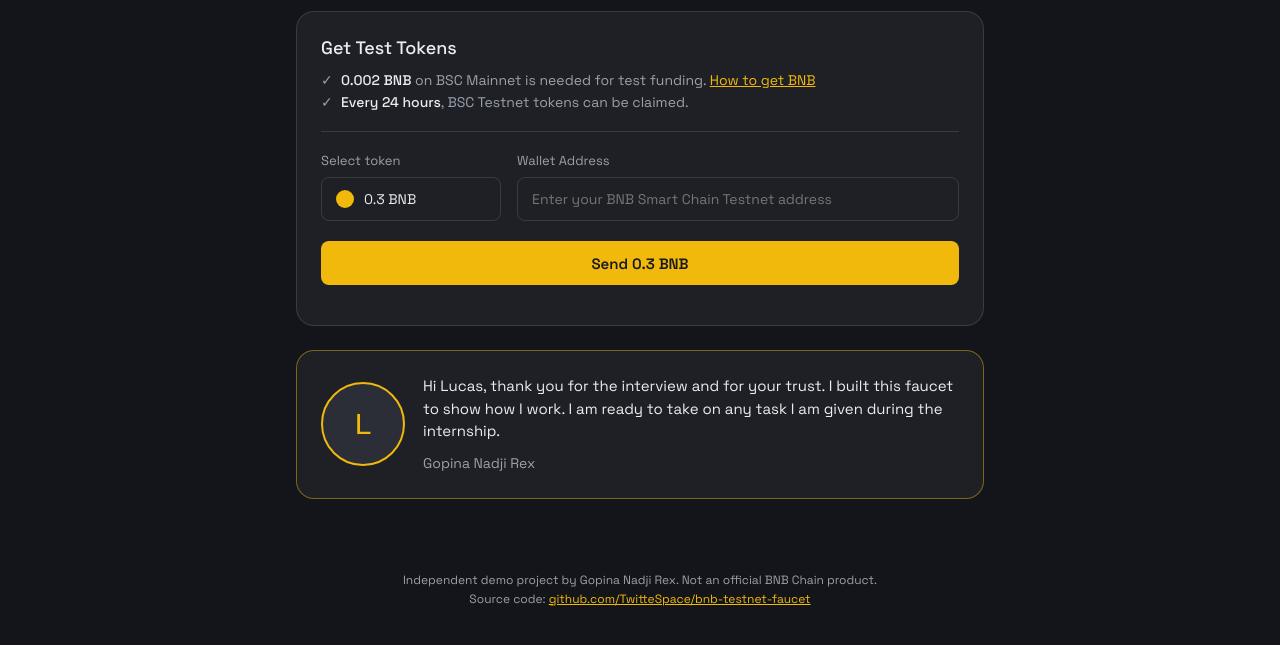
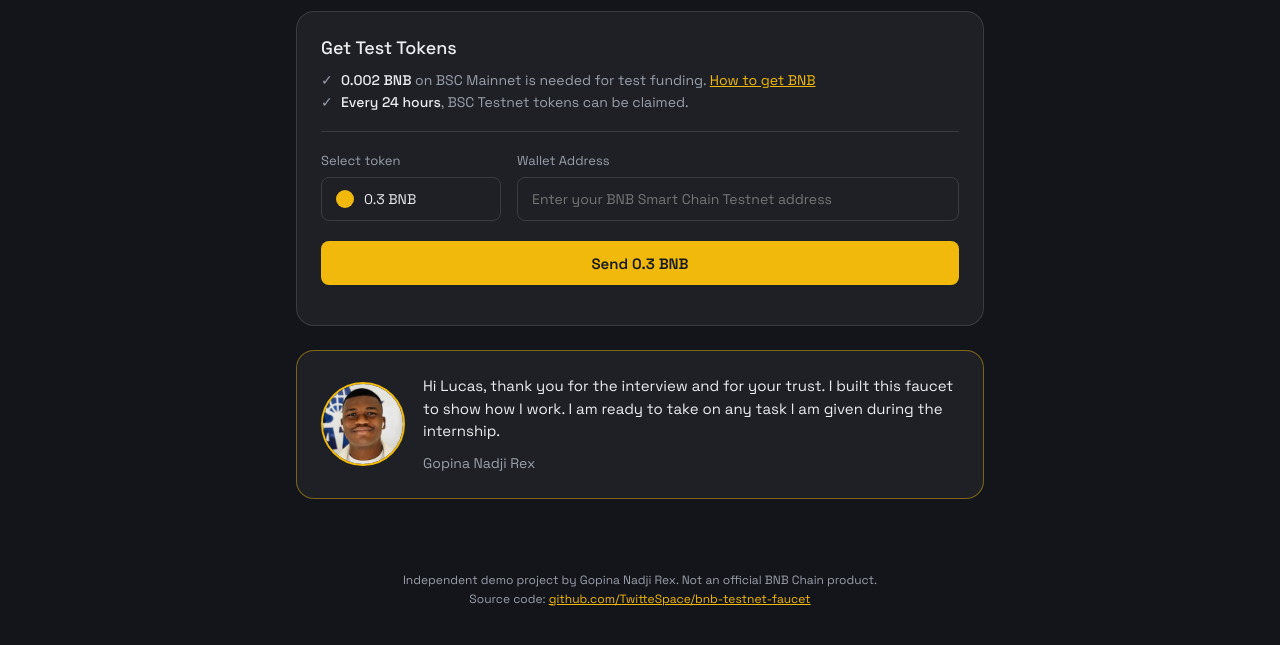
Before and after one commit to TwitteSpace/bnb-testnet-faucet, a website: page public/index.html in a window 1280 px wide. Shown: the part 169-814 px from the top of the page. Drawn offline with Linux system fonts and the light colour scheme; no server answers; a web font is replaced by a local one.

Commit message:
Use my own photo in the note

```diff
--- a/public/index.html
+++ b/public/index.html
@@ -78,7 +78,7 @@
     </section>
 
     <section class="card note">
-      <img class="avatar" id="lucas" src="lucas.jpg" alt="Lucas" onerror="this.replaceWith(Object.assign(document.createElement('div'),{className:'avatar',textContent:'L'}))">
+      <img class="avatar" id="me" src="gopina.jpg" alt="Gopina" onerror="this.replaceWith(Object.assign(document.createElement('div'),{className:'avatar',textContent:'G'}))">
       <div>
         <p>Hi Lucas, thank you for the interview and for your trust. I built this faucet to show how I work. I am ready to take on any task I am given during the internship.</p>
         <p class="sign">Gopina Nadji Rex</p>
```
Also changed, not shown: public/gopina.jpg (added).
